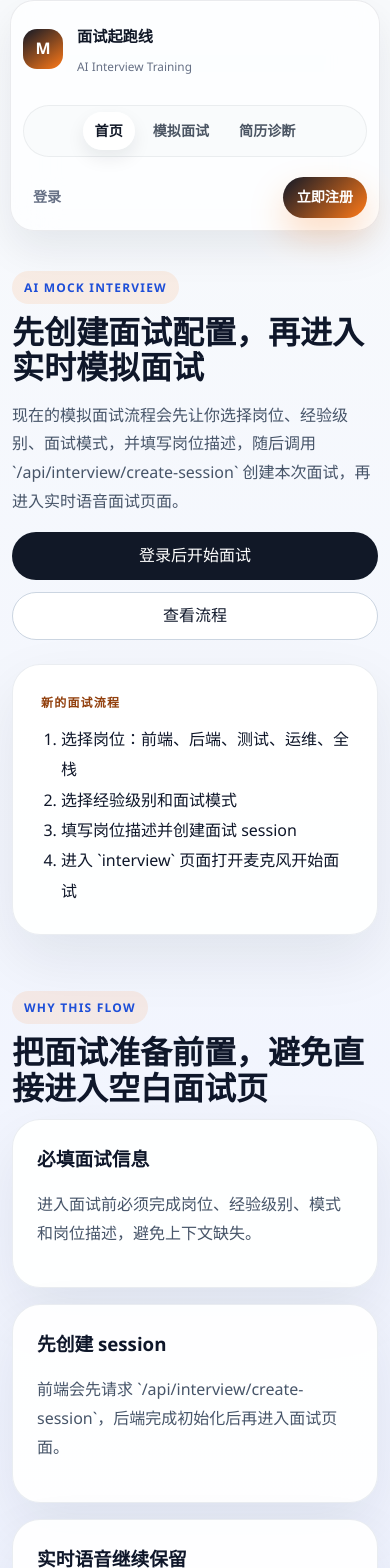
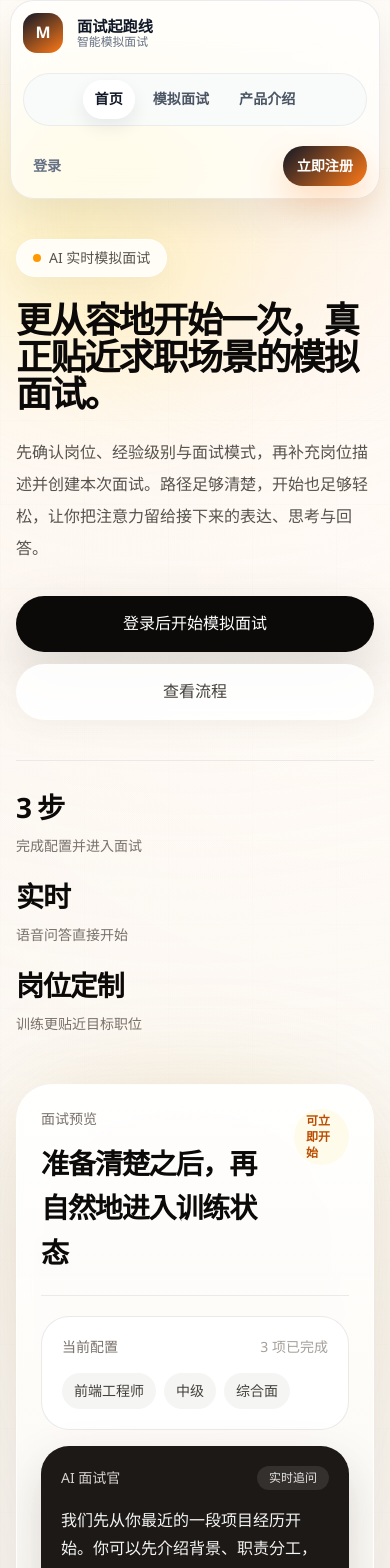
Before and after one commit to scrazyakai/Interview-AI, a Vue app in the folder frontend/: page / in a window 390 px wide. Shown: the top 1568 px of the page. Built offline with nearby package versions, Linux system fonts and the light colour scheme; the HTML template or start-up script is replaced by a standard one.

Commit message:
feat: 主页优化

```diff
--- a/frontend/package.json
+++ b/frontend/package.json
@@ -16,11 +16,13 @@
     "vue-router": "^5.0.3"
   },
   "devDependencies": {
+    "@tailwindcss/vite": "^4.2.2",
     "@tsconfig/node24": "^24.0.4",
     "@types/node": "^24.11.0",
     "@vitejs/plugin-vue": "^6.0.4",
     "@vue/tsconfig": "^0.8.1",
     "npm-run-all2": "^8.0.4",
+    "tailwindcss": "^4.2.2",
     "typescript": "~5.9.3",
     "vite": "^7.3.1",
     "vite-plugin-vue-devtools": "^8.0.6",
--- a/frontend/src/assets/main.css
+++ b/frontend/src/assets/main.css
@@ -1,3 +1,4 @@
+@import 'tailwindcss';
 @import './base.css';
 
 #app {
--- a/frontend/src/components/AppTopbar.vue
+++ b/frontend/src/components/AppTopbar.vue
@@ -101,7 +101,7 @@ onUnmounted(() => {
         <div class="brand-mark">M</div>
         <div>
           <p class="brand-name">&#38754;&#35797;&#36215;&#36305;&#32447;</p>
-          <p class="brand-subtitle">AI Interview Training</p>
+          <p class="brand-subtitle">&#26234;&#33021;&#27169;&#25311;&#38754;&#35797;</p>
         </div>
       </button>
 
@@ -117,7 +117,7 @@ onUnmounted(() => {
         >
           &#27169;&#25311;&#38754;&#35797;
         </button>
-        <button class="nav-link" type="button" @click="goHome">&#31616;&#21382;&#35786;&#26029;</button>
+        <button class="nav-link" type="button" @click="goHome">&#20135;&#21697;&#20171;&#32461;</button>
       </nav>
 
       <div class="topbar-actions">
--- a/frontend/src/views/HomeView.vue
+++ b/frontend/src/views/HomeView.vue
@@ -1,5 +1,13 @@
 <template>
-  <main class="homePage">
+  <main
+    class="min-h-screen bg-[radial-gradient(circle_at_top,rgba(255,214,170,0.22),transparent_26%),radial-gradient(circle_at_88%_12%,rgba(255,255,255,0.92),transparent_20%),linear-gradient(180deg,#fffaf5_0%,#f8f4ee_42%,#fbf8f3_100%)] text-stone-950"
+  >
+    <div class="relative overflow-hidden">
+      <div class="pointer-events-none absolute inset-x-0 top-0 h-[620px] bg-[linear-gradient(180deg,rgba(255,255,255,0.72),rgba(255,255,255,0))]"></div>
+      <div class="pointer-events-none absolute inset-0 bg-[linear-gradient(rgba(120,113,108,0.035)_1px,transparent_1px),linear-gradient(90deg,rgba(120,113,108,0.035)_1px,transparent_1px)] bg-[size:84px_84px] opacity-40 [mask-image:linear-gradient(180deg,black,transparent_82%)]"></div>
+      <div class="pointer-events-none absolute left-[-10%] top-20 h-72 w-72 rounded-full bg-amber-200/45 blur-3xl"></div>
+      <div class="pointer-events-none absolute right-[-8%] top-16 h-72 w-72 rounded-full bg-orange-100/40 blur-3xl"></div>
+
       <AppTopbar
         :on-home="true"
         @login="openAuthDialog('login')"
@@ -7,70 +15,198 @@
         @logout="logout"
       />
 
-    <section class="heroSection">
-      <div class="heroCopy">
-        <p class="eyebrow">AI Mock Interview</p>
-        <h1>先创建面试配置，再进入实时模拟面试</h1>
-        <p class="heroText">
-          现在的模拟面试流程会先让你选择岗位、经验级别、面试模式，并填写岗位描述，随后调用
-          `/api/interview/create-session` 创建本次面试，再进入实时语音面试页面。
+      <section class="relative mx-auto flex w-full max-w-7xl flex-col gap-16 px-4 pb-16 pt-10 sm:px-6 lg:px-8 lg:pb-24 lg:pt-16">
+        <div class="grid items-center gap-12 lg:grid-cols-[minmax(0,1.05fr)_430px] lg:gap-16">
+          <div class="max-w-3xl">
+            <div class="inline-flex items-center gap-2 rounded-full border border-white/80 bg-white/82 px-4 py-2 text-sm font-medium text-stone-600 shadow-[0_10px_30px_rgba(120,113,108,0.07)] backdrop-blur">
+              <span class="h-2 w-2 rounded-full bg-amber-500"></span>
+              AI 实时模拟面试
+            </div>
+
+            <h1 class="mt-6 max-w-4xl text-4xl font-semibold leading-[1.03] tracking-[-0.05em] text-stone-950 sm:text-5xl lg:text-[76px]">
+              更从容地开始一次，真正贴近求职场景的模拟面试。
+            </h1>
+
+            <p class="mt-6 max-w-2xl text-base leading-8 text-stone-600 sm:text-lg">
+              先确认岗位、经验级别与面试模式，再补充岗位描述并创建本次面试。路径足够清楚，开始也足够轻松，让你把注意力留给接下来的表达、思考与回答。
             </p>
-        <div class="heroActions">
-          <button class="primaryButton largeButton" type="button" @click="handlePrimaryAction">
-            {{ activeUser ? '创建面试并开始' : '登录后开始面试' }}
+
+            <div class="mt-8 flex flex-col gap-3 sm:flex-row">
+              <button
+                class="inline-flex min-h-14 items-center justify-center rounded-full bg-stone-950 px-7 text-base font-semibold text-white shadow-[0_22px_52px_rgba(87,83,78,0.22)] transition hover:-translate-y-0.5 hover:bg-stone-800"
+                type="button"
+                @click="handlePrimaryAction"
+              >
+                {{ activeUser ? '开始模拟面试' : '登录后开始模拟面试' }}
               </button>
-          <button class="ghostButton largeButton" type="button" @click="scrollToFeatures">查看流程</button>
+              <button
+                class="inline-flex min-h-14 items-center justify-center rounded-full border border-stone-200 bg-white/90 px-7 text-base font-semibold text-stone-700 shadow-[0_10px_24px_rgba(120,113,108,0.06)] backdrop-blur transition hover:border-stone-300 hover:text-stone-950"
+                type="button"
+                @click="scrollToFeatures"
+              >
+                查看流程
+              </button>
+            </div>
+
+            <div class="mt-10 grid gap-4 border-t border-stone-200/80 pt-6 sm:grid-cols-3">
+              <div v-for="metric in heroMetrics" :key="metric.label">
+                <p class="text-[28px] font-semibold tracking-[-0.04em] text-stone-950">{{ metric.value }}</p>
+                <p class="mt-1 text-sm leading-6 text-stone-500">{{ metric.label }}</p>
+              </div>
             </div>
           </div>
 
-      <div class="heroPanel">
-        <div class="panelCard">
-          <p class="panelLabel">新的面试流程</p>
-          <ol class="stepList">
-            <li>选择岗位：前端、后端、测试、运维、全栈</li>
-            <li>选择经验级别和面试模式</li>
-            <li>填写岗位描述并创建面试 session</li>
-            <li>进入 `interview` 页面打开麦克风开始面试</li>
-          </ol>
+          <div class="relative">
+            <div class="absolute inset-8 rounded-[36px] bg-[radial-gradient(circle_at_top,rgba(251,191,36,0.22),transparent_58%),linear-gradient(135deg,rgba(120,113,108,0.12),rgba(255,255,255,0))] blur-3xl"></div>
+            <div class="relative overflow-hidden rounded-[36px] border border-white/85 bg-[linear-gradient(180deg,rgba(255,255,255,0.95),rgba(250,246,240,0.94))] p-6 shadow-[0_28px_90px_rgba(120,113,108,0.12)] backdrop-blur">
+              <div class="flex items-start justify-between gap-4 border-b border-stone-200/80 pb-5">
+                <div>
+                  <p class="text-sm font-medium text-stone-500">面试预览</p>
+                  <h2 class="mt-3 text-[28px] font-semibold tracking-[-0.04em] text-stone-950">准备清楚之后，再自然地进入训练状态</h2>
+                </div>
+                <span class="rounded-full bg-amber-50 px-3 py-1 text-xs font-semibold text-amber-700">可立即开始</span>
+              </div>
+
+              <div class="mt-5 grid gap-4">
+                <div class="rounded-[28px] border border-stone-200/80 bg-white/92 p-5">
+                  <div class="flex items-center justify-between">
+                    <p class="text-sm font-medium text-stone-500">当前配置</p>
+                    <p class="text-sm font-medium text-stone-400">3 项已完成</p>
+                  </div>
+                  <div class="mt-4 flex flex-wrap gap-2">
+                    <span class="rounded-full bg-stone-100 px-3 py-2 text-sm font-medium text-stone-700">前端工程师</span>
+                    <span class="rounded-full bg-stone-100 px-3 py-2 text-sm font-medium text-stone-700">中级</span>
+                    <span class="rounded-full bg-stone-100 px-3 py-2 text-sm font-medium text-stone-700">综合面</span>
                   </div>
                 </div>
-    </section>
 
-    <section id="features" class="contentSection">
-      <div class="sectionHeader">
-        <p class="eyebrow">Why This Flow</p>
-        <h2>把面试准备前置，避免直接进入空白面试页</h2>
+                <div class="rounded-[28px] bg-stone-900 p-5 text-white shadow-[0_18px_44px_rgba(87,83,78,0.22)]">
+                  <div class="flex items-center justify-between">
+                    <p class="text-sm font-medium text-stone-300">AI 面试官</p>
+                    <span class="rounded-full bg-white/10 px-3 py-1 text-xs text-stone-200">实时追问</span>
+                  </div>
+                  <p class="mt-4 text-base leading-7 text-stone-100">
+                    我们先从你最近的一段项目经历开始。你可以先介绍背景、职责分工，以及你最想重点表达的一次技术决策。
+                  </p>
                 </div>
 
-      <div class="featureGrid">
-        <article class="featureCard">
-          <h3>必填面试信息</h3>
-          <p>进入面试前必须完成岗位、经验级别、模式和岗位描述，避免上下文缺失。</p>
-        </article>
-        <article class="featureCard">
-          <h3>先创建 session</h3>
-          <p>前端会先请求 `/api/interview/create-session`，后端完成初始化后再进入面试页面。</p>
-        </article>
-        <article class="featureCard">
-          <h3>实时语音继续保留</h3>
-          <p>进入 `interview` 页面后，依然可以直接开启麦克风、发送语音和文字消息。</p>
+                <div class="grid gap-3 sm:grid-cols-2">
+                  <div
+                    v-for="signal in panelSignals"
+                    :key="signal.label"
+                    class="rounded-[24px] border border-stone-200/80 bg-stone-50/90 px-4 py-4"
+                  >
+                    <p class="text-xs uppercase tracking-[0.16em] text-stone-400">{{ signal.label }}</p>
+                    <p class="mt-2 text-sm font-medium leading-6 text-stone-700">{{ signal.value }}</p>
+                  </div>
+                </div>
+              </div>
+            </div>
+          </div>
+        </div>
+
+        <div class="grid gap-3 border-y border-stone-200/80 py-4 text-sm text-stone-500 sm:grid-cols-4">
+          <div v-for="trust in trustSignals" :key="trust" class="flex items-center gap-2">
+            <span class="h-1.5 w-1.5 rounded-full bg-stone-400"></span>
+            <span>{{ trust }}</span>
+          </div>
+        </div>
+
+        <section id="features" class="grid gap-7">
+          <div class="max-w-2xl">
+            <p class="text-sm font-medium text-stone-500">开始流程</p>
+            <h2 class="mt-3 text-3xl font-semibold tracking-[-0.04em] text-stone-950 sm:text-[42px]">
+              三步完成准备，把精力留给真正重要的表达与回答。
+            </h2>
+          </div>
+
+          <div class="grid gap-4 lg:grid-cols-3">
+            <article
+              v-for="step in steps"
+              :key="step.id"
+              class="rounded-[30px] border border-white/85 bg-white/88 p-6 shadow-[0_18px_48px_rgba(120,113,108,0.08)] backdrop-blur transition hover:-translate-y-1 hover:shadow-[0_24px_56px_rgba(120,113,108,0.11)]"
+            >
+              <div class="flex items-center justify-between">
+                <span class="text-sm font-medium text-stone-400">步骤 {{ step.id }}</span>
+                <span class="rounded-full bg-stone-100 px-3 py-1 text-xs font-medium text-stone-500">{{ step.tag }}</span>
+              </div>
+              <h3 class="mt-8 text-[28px] font-semibold tracking-[-0.04em] text-stone-950">{{ step.title }}</h3>
+              <p class="mt-4 text-sm leading-7 text-stone-600">{{ step.description }}</p>
             </article>
           </div>
         </section>
 
-    <div v-if="authDialogOpen" class="authOverlay">
-      <section class="authDialog">
-        <button class="closeButton" type="button" @click="closeAuthDialog">×</button>
-        <p class="eyebrow">{{ authMode === 'login' ? '登录账号' : '注册账号' }}</p>
-        <h2>{{ authTitle }}</h2>
-        <p class="authDescription">{{ authDescription }}</p>
+        <section class="grid gap-8 lg:grid-cols-[minmax(0,0.92fr)_minmax(0,1.08fr)] lg:items-start">
+          <div class="max-w-xl">
+            <p class="text-sm font-medium text-stone-500">为什么这样设计</p>
+            <h2 class="mt-3 text-3xl font-semibold tracking-[-0.04em] text-stone-950 sm:text-[42px]">
+              更少的压力感，更清楚的引导，让开始这一步变得自然。
+            </h2>
+            <p class="mt-5 text-base leading-8 text-stone-600">
+              页面不再强调系统说明，而是用更温和、更可信的方式告诉你接下来会发生什么。你不需要先理解一套复杂流程，只需要安心开始这次练习。
+            </p>
+          </div>
 
-        <form class="authForm" @submit.prevent="submitAuthForm">
-          <label class="fieldBlock">
-            <span class="fieldLabel">用户名</span>
+          <div class="grid gap-4 md:grid-cols-3">
+            <article
+              v-for="value in valuePoints"
+              :key="value.title"
+              class="rounded-[30px] border border-white/85 bg-white/88 p-6 shadow-[0_18px_48px_rgba(120,113,108,0.08)] backdrop-blur"
+            >
+              <div class="inline-flex h-12 w-12 items-center justify-center rounded-2xl bg-stone-950 text-lg font-semibold text-white shadow-[0_14px_30px_rgba(87,83,78,0.16)]">
+                {{ value.icon }}
+              </div>
+              <h3 class="mt-5 text-2xl font-semibold tracking-[-0.03em] text-stone-950">{{ value.title }}</h3>
+              <p class="mt-4 text-sm leading-7 text-stone-600">{{ value.description }}</p>
+            </article>
+          </div>
+        </section>
+
+        <section class="grid gap-4 rounded-[36px] border border-white/80 bg-[linear-gradient(135deg,#44403c,#57534e_52%,#78716c)] px-6 py-10 text-white shadow-[0_30px_90px_rgba(87,83,78,0.2)] sm:px-10 lg:px-12 lg:py-12">
+          <div class="flex flex-col gap-6 lg:flex-row lg:items-end lg:justify-between">
+            <div class="max-w-2xl">
+              <p class="text-sm font-medium text-stone-200">准备好了就开始</p>
+              <h2 class="mt-3 text-3xl font-semibold tracking-[-0.04em] sm:text-[42px]">
+                现在进入配置页，开始一轮更从容、更贴近真实场景的模拟面试。
+              </h2>
+              <p class="mt-4 text-base leading-8 text-stone-200/90">
+                选择岗位、确认模式、补充描述，然后直接进入实时语音训练。首页到这里结束，接下来把时间交给练习本身。
+              </p>
+            </div>
+            <button
+              class="inline-flex min-h-14 items-center justify-center rounded-full bg-white px-7 text-base font-semibold text-stone-950 transition hover:-translate-y-0.5 hover:bg-stone-100"
+              type="button"
+              @click="handlePrimaryAction"
+            >
+              {{ activeUser ? '立即开始模拟面试' : '登录后立即开始' }}
+            </button>
+          </div>
+        </section>
+      </section>
+    </div>
+
+    <div v-if="authDialogOpen" class="fixed inset-0 z-50 grid place-items-center bg-stone-950/45 px-4 backdrop-blur-sm">
+      <section class="relative w-full max-w-md rounded-[32px] border border-white/70 bg-white/95 p-7 shadow-[0_32px_80px_rgba(87,83,78,0.18)]">
+        <button
+          class="absolute right-4 top-4 inline-flex h-10 w-10 items-center justify-center rounded-full bg-stone-100 text-xl text-stone-500 transition hover:bg-stone-200 hover:text-stone-800"
+          type="button"
+          @click="closeAuthDialog"
+        >
+          ×
+        </button>
+
+        <p class="inline-flex rounded-full bg-stone-100 px-3 py-1 text-sm font-medium text-stone-600">
+          {{ authMode === 'login' ? '登录账号' : '注册账号' }}
+        </p>
+        <h2 class="mt-5 text-3xl font-semibold tracking-[-0.04em] text-stone-950">{{ authTitle }}</h2>
+        <p class="mt-3 text-sm leading-7 text-stone-600">{{ authDescription }}</p>
+
+        <form class="mt-7 space-y-4" @submit.prevent="submitAuthForm">
+          <label class="block">
+            <span class="mb-2 block text-sm font-medium text-stone-700">用户名</span>
             <input
               v-model.trim="authForm.username"
-              class="fieldInput"
+              class="w-full rounded-2xl border border-stone-200 bg-stone-50 px-4 py-3 text-stone-950 outline-none transition focus:border-stone-400 focus:bg-white"
               type="text"
               minlength="3"
               maxlength="32"
@@ -79,11 +215,11 @@
             />
           </label>
 
-          <label class="fieldBlock">
-            <span class="fieldLabel">密码</span>
+          <label class="block">
+            <span class="mb-2 block text-sm font-medium text-stone-700">密码</span>
             <input
               v-model.trim="authForm.password"
-              class="fieldInput"
+              class="w-full rounded-2xl border border-stone-200 bg-stone-50 px-4 py-3 text-stone-950 outline-none transition focus:border-stone-400 focus:bg-white"
               type="password"
               minlength="3"
               maxlength="128"
@@ -91,15 +227,23 @@
             />
           </label>
 
-          <p v-if="authError" class="messageBanner messageError">{{ authError }}</p>
-          <p v-if="authSuccess" class="messageBanner messageSuccess">{{ authSuccess }}</p>
+          <p v-if="authError" class="rounded-2xl bg-rose-50 px-4 py-3 text-sm text-rose-700">{{ authError }}</p>
+          <p v-if="authSuccess" class="rounded-2xl bg-emerald-50 px-4 py-3 text-sm text-emerald-700">{{ authSuccess }}</p>
 
-          <button class="primaryButton authSubmit" type="submit" :disabled="authLoading">
+          <button
+            class="inline-flex min-h-12 w-full items-center justify-center rounded-full bg-stone-950 px-5 text-base font-semibold text-white transition hover:bg-stone-800 disabled:cursor-wait disabled:opacity-70"
+            type="submit"
+            :disabled="authLoading"
+          >
             {{ authLoading ? '提交中...' : authSubmitLabel }}
           </button>
         </form>
 
-        <button class="switchButton" type="button" @click="toggleAuthMode">
+        <button
+          class="mt-4 w-full rounded-full border border-stone-200 bg-white px-5 py-3 text-sm font-semibold text-stone-700 transition hover:border-stone-300 hover:text-stone-950"
+          type="button"
+          @click="toggleAuthMode"
+        >
           {{ authToggleLabel }}
         </button>
       </section>
@@ -122,6 +266,58 @@ import {
 
 type AuthMode = 'login' | 'register'
 
+const heroMetrics = [
+  { value: '3 步', label: '完成配置并进入面试' },
+  { value: '实时', label: '语音问答直接开始' },
+  { value: '岗位定制', label: '训练更贴近目标职位' },
+]
+
+const trustSignals = ['岗位定制上下文', '实时语音问答', '中文统一界面', '登录后立即开始']
+
+const steps = [
+  {
+    id: '01',
+    tag: '岗位与级别',
+    title: '确认你的目标岗位',
+    description: '选择岗位方向与经验级别，让问题难度和关注点更贴近你当前的求职阶段。',
+  },
+  {
+    id: '02',
+    tag: '模式与描述',
+    title: '补充本次训练重点',
+    description: '选择技术面、行为面或综合面，并填写岗位描述，让面试上下文更完整。',
+  },
+  {
+    id: '03',
+    tag: '实时开始',
+    title: '创建面试并立即开练',
+    description: '完成配置后即可进入实时语音面试页面，直接开始问答、表达与临场训练。',
+  },
+]
+
+const panelSignals = [
+  { label: '面试模式', value: '技术面 / 行为面 / 综合面' },
+  { label: '开始方式', value: '创建后直接进入实时语音页面' },
+]
+
+const valuePoints = [
+  {
+    icon: '准',
+    title: '更贴近真实岗位',
+    description: '先明确岗位、级别与面试模式，再进入问答阶段，训练内容更聚焦，不再像泛泛聊天。',
+  },
+  {
+    icon: '轻',
+    title: '开始更轻松自然',
+    description: '首页只承担引导与转化，核心操作集中在配置页，减少理解负担，让你更自然地进入练习。',
+  },
+  {
+    icon: '稳',
+    title: '实时语音更有沉浸感',
+    description: '创建完成后直接进入实时语音面试流程，适合反复练习表达、节奏和回答结构。',
+  },
+]
+
 const USERNAME_PATTERN = /^[A-Za-z0-9]+$/
 const router = useRouter()
 const authMode = ref<AuthMode>('login')
@@ -135,7 +331,7 @@ const authForm = ref({ username: '', password: '' })
 const authTitle = computed(() => (authMode.value === 'login' ? '登录账号' : '创建账号'))
 const authDescription = computed(() =>
   authMode.value === 'login'
-    ? '登录后即可创建面试 session 并进入模拟面试。'
+    ? '登录后即可创建面试配置并进入实时模拟面试。'
     : '注册成功后会自动保存登录状态，随后就可以开始模拟面试。',
 )
 const authSubmitLabel = computed(() => (authMode.value === 'login' ? '登录' : '注册'))
@@ -246,204 +442,3 @@ onMounted(() => {
   syncSession()
 })
 </script>
-
-<style scoped>
-.homePage {
-  min-height: 100vh;
-  background: linear-gradient(180deg, #f8fafc 0%, #eef2ff 100%);
-  color: #0f172a;
-}
-.heroSection,
-.contentSection {
-  width: min(1200px, calc(100% - 32px));
-  margin: 0 auto;
-}
-.heroSection {
-  display: grid;
-  grid-template-columns: 1.1fr 0.9fr;
-  gap: 24px;
-  padding: 40px 0 56px;
-}
-.eyebrow {
-  margin: 0 0 10px;
-  color: #1d4ed8;
-  font-size: 12px;
-  font-weight: 700;
-  letter-spacing: 0.1em;
-  text-transform: uppercase;
-}
-.heroCopy h1,
-.sectionHeader h2 {
-  margin: 0 0 14px;
-  font-size: 42px;
-  line-height: 1.1;
-}
-.heroText,
-.featureCard p,
-.authDescription {
-  color: #475569;
-  line-height: 1.8;
-}
-.heroActions {
-  display: flex;
-  gap: 12px;
-  align-items: center;
-}
-.primaryButton,
-.ghostButton,
-.closeButton,
-.switchButton {
-  border-radius: 999px;
-  font: inherit;
-}
-.ghostButton,
-.switchButton {
-  border: 1px solid #cbd5e1;
-  background: #fff;
-  color: #0f172a;
-}
-.ghostButton {
-  min-height: 42px;
-  padding: 0 16px;
-  cursor: pointer;
-}
-.primaryButton {
-  border: 0;
-  background: #111827;
-  color: #fff;
-  min-height: 42px;
-  padding: 0 18px;
-  cursor: pointer;
-}
-.largeButton {
-  min-height: 48px;
-  padding: 0 20px;
-}
-.heroPanel,
-.featureCard,
-.authDialog {
-  border: 1px solid rgba(148, 163, 184, 0.2);
-  border-radius: 28px;
-  background: rgba(255, 255, 255, 0.92);
-  box-shadow: 0 24px 60px rgba(15, 23, 42, 0.08);
-}
-.panelCard {
-  padding: 28px;
-}
-.panelLabel {
-  margin: 0 0 12px;
-  color: #92400e;
-  font-size: 12px;
-  font-weight: 700;
-  letter-spacing: 0.1em;
-  text-transform: uppercase;
-}
-.stepList {
-  margin: 0;
-  padding-left: 20px;
-  line-height: 1.9;
-}
-.contentSection {
-  padding-bottom: 56px;
-}
-.featureGrid {
-  display: grid;
-  grid-template-columns: repeat(3, minmax(0, 1fr));
-  gap: 16px;
-}
-.featureCard {
-  padding: 24px;
-}
-.featureCard h3 {
-  margin: 0 0 10px;
-}
-.authOverlay {
-  position: fixed;
-  inset: 0;
-  display: grid;
-  place-items: center;
-  padding: 16px;
-  background: rgba(15, 23, 42, 0.45);
-}
-.authDialog {
-  position: relative;
-  width: min(480px, 100%);
-  padding: 28px;
-}
-.closeButton {
-  position: absolute;
-  top: 16px;
-  right: 16px;
-  width: 36px;
-  height: 36px;
-  border: 0;
-  background: #e2e8f0;
-  cursor: pointer;
-}
-.authForm {
-  display: grid;
-  gap: 14px;
-}
-.fieldBlock {
-  display: grid;
-  gap: 8px;
-}
-.fieldLabel {
-  font-size: 13px;
-  font-weight: 700;
-}
-.fieldInput {
-  min-height: 46px;
-  padding: 0 14px;
-  border: 1px solid #cbd5e1;
-  border-radius: 16px;
-  background: #f8fafc;
-  font: inherit;
-}
-.messageBanner {
-  margin: 0;
-  padding: 12px 14px;
-  border-radius: 14px;
-  font-size: 14px;
-}
-.messageError {
-  background: #fee2e2;
-  color: #991b1b;
-}
-.messageSuccess {
-  background: #dcfce7;
-  color: #166534;
-}
-.authSubmit {
-  width: 100%;
-}
-.switchButton {
-  margin-top: 12px;
-  width: 100%;
-  min-height: 42px;
-  cursor: pointer;
-}
-@media (max-width: 900px) {
-  .heroSection,
-  .contentSection {
-    width: calc(100% - 24px);
-  }
-  .heroSection,
-  .featureGrid {
-    grid-template-columns: 1fr;
-  }
-  .heroActions {
-    width: 100%;
-    flex-wrap: wrap;
-  }
-  .primaryButton,
-  .ghostButton,
-  .largeButton {
-    width: 100%;
-  }
-  .heroCopy h1,
-  .sectionHeader h2 {
-    font-size: 32px;
-  }
-}
-</style>
--- /dev/null
+++ b/frontend/tailwind.config.js
@@ -0,0 +1,8 @@
+/** @type {import('tailwindcss').Config} */
+export default {
+  content: ['./index.html', './src/**/*.{vue,js,ts,jsx,tsx}'],
+  theme: {
+    extend: {},
+  },
+  plugins: [],
+}
--- a/frontend/vite.config.ts
+++ b/frontend/vite.config.ts
@@ -1,5 +1,6 @@
 import { fileURLToPath, URL } from 'node:url'
 
+import tailwindcss from '@tailwindcss/vite'
 import { defineConfig } from 'vite'
 import vue from '@vitejs/plugin-vue'
 import vueDevTools from 'vite-plugin-vue-devtools'
@@ -7,6 +8,7 @@ import vueDevTools from 'vite-plugin-vue-devtools'
 // https://vite.dev/config/
 export default defineConfig({
   plugins: [
+    tailwindcss(),
     vue(),
     vueDevTools(),
   ],
```
Also changed, not shown: 1 other file (tests, documents, lock files or other folders). Lines whose indentation alone changed are shown as unchanged.
